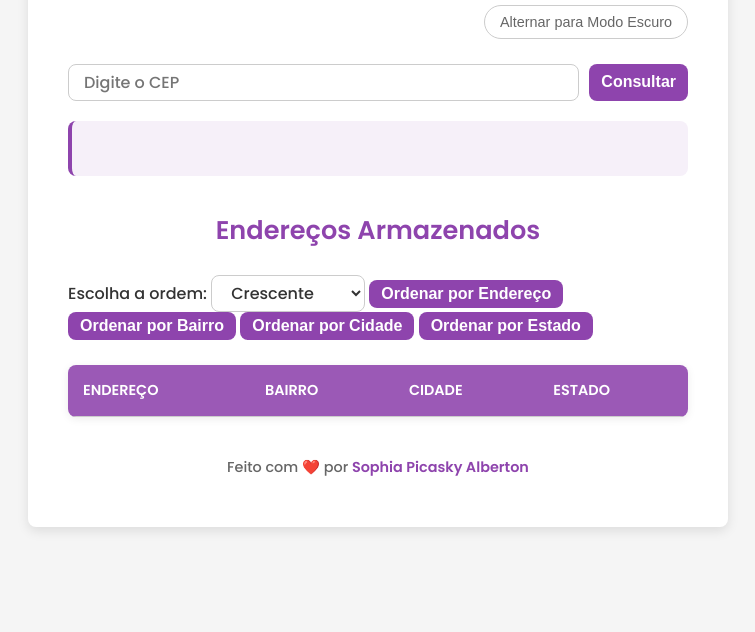
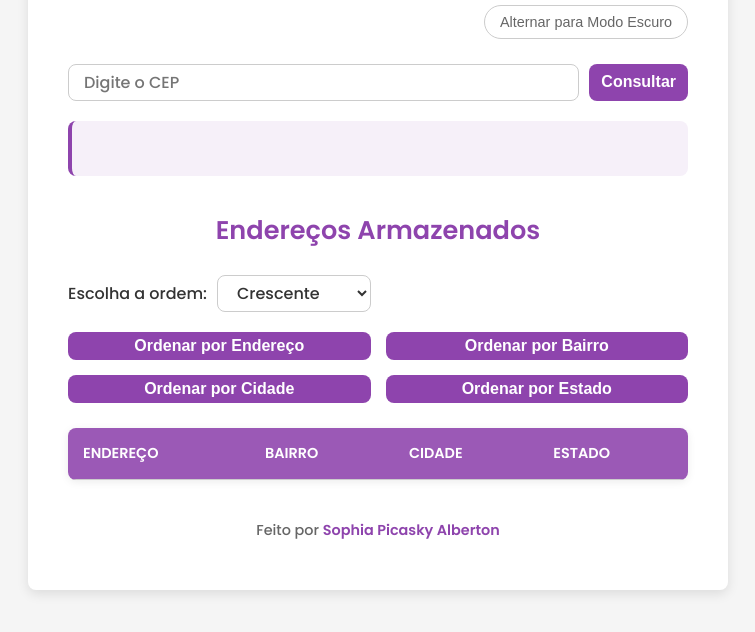
Before and after one commit to sophialberton/consultor-cep, a plain HTML site: page frontend/index.html in a window 1280 px wide. Shown: the part 202-834 px from the top of the page, without its empty margins (262-1017 px from the left). Drawn offline with Linux system fonts and the light colour scheme.

Commit message:
fix/styles: botoes

```diff
--- a/frontend/index.html
+++ b/frontend/index.html
@@ -29,11 +29,12 @@
                 <option value="asc">Crescente</option>
                 <option value="desc">Decrescente</option>
             </select>
-            <button id="ordenar-logradouro">Ordenar por Endereço</button>
-            <button id="ordenar-bairro">Ordenar por Bairro</button>
-
-            <button id="ordenar-localidade">Ordenar por Cidade</button>
-            <button id="ordenar-uf">Ordenar por Estado</button>
+            <div class="botoes-ordenacao">
+                <button id="ordenar-logradouro">Ordenar por Endereço</button>
+                <button id="ordenar-bairro">Ordenar por Bairro</button>
+                <button id="ordenar-localidade">Ordenar por Cidade</button>
+                <button id="ordenar-uf">Ordenar por Estado</button>
+            </div>
         </div>
 
         <table id="tabela-enderecos">
@@ -48,7 +49,7 @@
             <tbody id="lista-enderecos"></tbody>
         </table>
         <div class="assinatura">
-            <p>Feito com ❤️ por <strong>Sophia Picasky Alberton</strong></p>
+            <p>Feito por <strong>Sophia Picasky Alberton</strong></p>
         </div>
     </div>
 
--- a/frontend/styles.css
+++ b/frontend/styles.css
@@ -285,3 +285,19 @@ body.dark-mode .ordenacao-controles select {
 .ordenacao-linha button {
     flex-grow: 0; /* GARANTE que os botões não estiquem */
 }
+
+/* --- ESTILO PARA A GRADE DE BOTÕES DE ORDENAÇÃO --- */
+.grid-ordenacao {
+    display: flex; /* Mantém o alinhamento do label e select */
+    flex-wrap: wrap; /* Permite que os itens quebrem a linha */
+    gap: 10px; /* Espaço entre label/select e a grade de botões */
+    align-items: center;
+}
+
+.botoes-ordenacao {
+    display: grid; /* Ativa o layout em grade */
+    grid-template-columns: 1fr 1fr; /* Cria duas colunas de largura igual */
+    gap: 15px; /* Adiciona um espaço de 15px entre os botões (vertical e horizontal) */
+    width: 100%; /* Faz a grade de botões ocupar todo o espaço disponível */
+    margin-top: 10px; /* Adiciona um espaço acima dos botões */
+}
```
